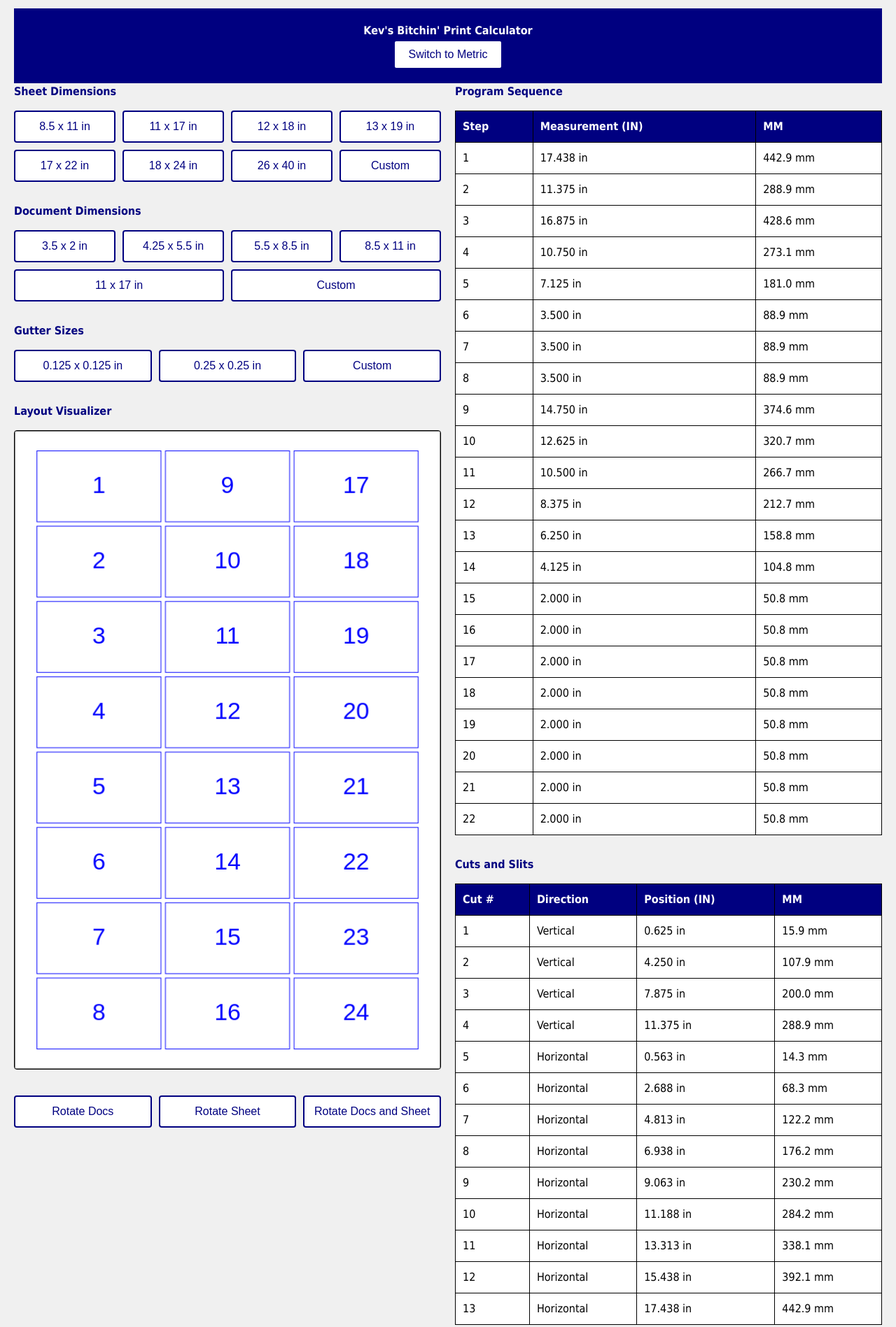
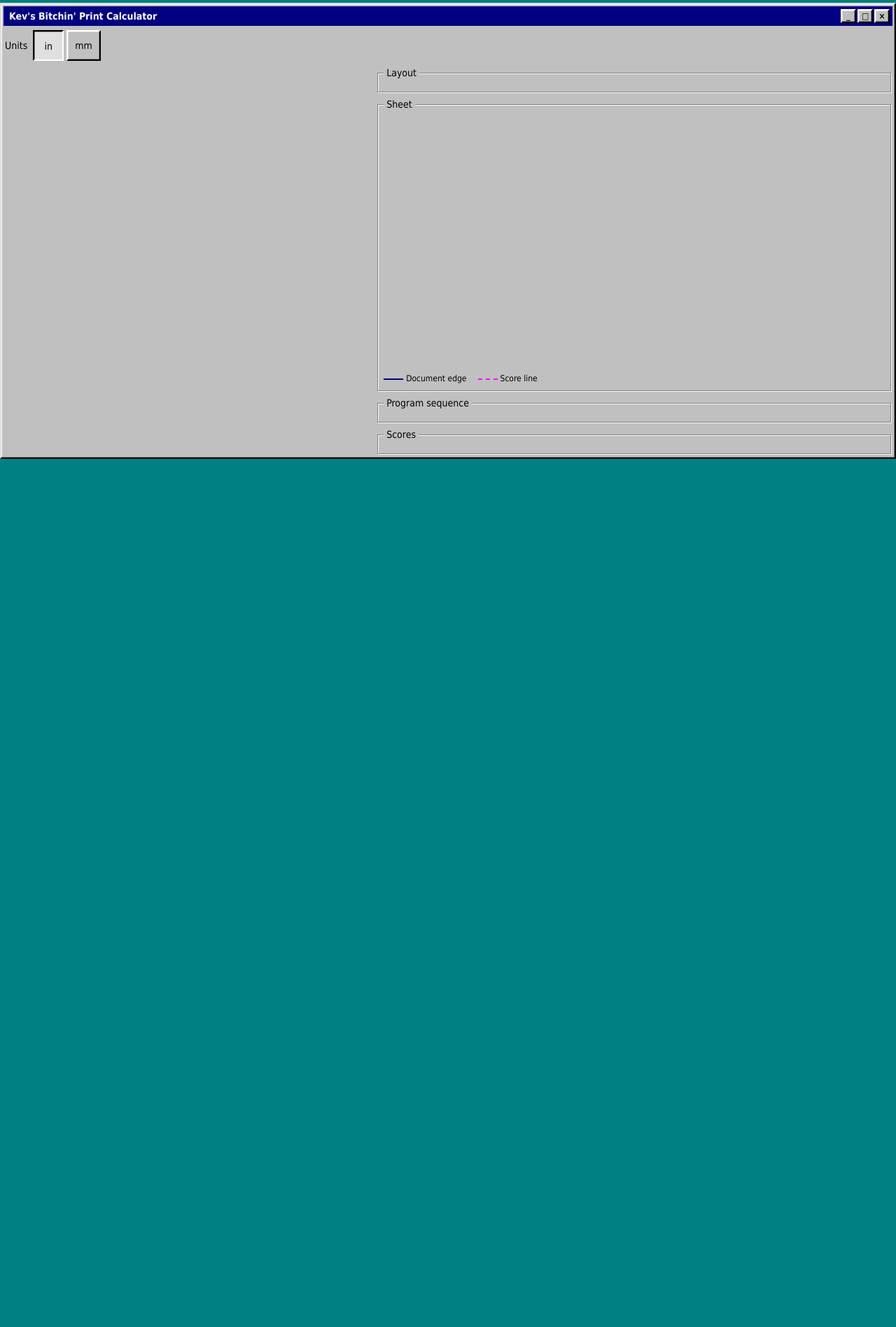
Before and after one commit to PapaJoeu/KevsBitchinPrintCalculator, a website: page index.html in a window 1280 px wide. Shown: the part 8-1905 px from the top of the page at 70% size. After the commit the page ends 800 px from the top, so only its background shows below. Drawn offline with Linux system fonts and the light colour scheme.

Commit message:
Rebuild the page shell in Windows 98 style for phones
Theme primitives (palette, two-tone bevels, group boxes, dotted focus) in
win98.css; single-column layout with one desktop breakpoint in app.css.
Adds a dependency-free dev server.

Co-Authored-By: Claude Fable 5.1 <noreply@anthropic.com>

```diff
--- /dev/null
+++ b/css/app.css
@@ -0,0 +1,125 @@
+/* app.css — page layout for the calculator. Phone first; one breakpoint to two columns. */
+
+.window { margin: 4px; }
+
+.toolbar {
+  display: flex;
+  align-items: center;
+  gap: 8px;
+  padding: 6px 2px;
+}
+
+main {
+  display: grid;
+  gap: 8px;
+  padding: 2px;
+}
+
+.column {
+  display: grid;
+  gap: 8px;
+  align-content: start;
+  min-width: 0;
+}
+
+/* Chips */
+.chips { display: flex; flex-wrap: wrap; gap: 4px; }
+.chips button { flex: 1 0 auto; padding-left: 10px; padding-right: 10px; white-space: nowrap; }
+
+/* Custom size fields */
+.custom {
+  display: grid;
+  grid-template-columns: 1fr auto 1fr;
+  gap: 6px;
+  align-items: end;
+  margin-top: 8px;
+}
+.custom label { display: grid; gap: 2px; font-size: 12px; }
+.custom .times { padding-bottom: 12px; }
+
+.hint { margin: 6px 0 0; font-size: 12px; color: var(--navy); }
+
+.row { display: flex; align-items: center; gap: 8px; margin-top: 8px; }
+.row > label { flex: 1; display: grid; gap: 2px; font-size: 12px; }
+
+/* Summary */
+.summary { display: grid; gap: 6px; }
+.summary .nup { font-size: 28px; font-weight: bold; line-height: 1.1; }
+.summary .detail { font-size: 13px; margin: 0; }
+.summary .warning { background: var(--highlight); }
+.summary .warning p { margin: 0 0 4px; }
+.summary .hint-box { display: grid; gap: 6px; background: var(--highlight); }
+.summary .hint-box p { margin: 0; }
+.summary .actions { display: flex; gap: 6px; }
+
+/* Visualizer: capped so it never pushes the sequence off screen */
+.visualizer canvas {
+  display: block;
+  width: 100%;
+  height: min(40vh, 360px);
+}
+.legend { display: flex; gap: 16px; margin-top: 6px; font-size: 12px; }
+.legend .swatch {
+  display: inline-block;
+  width: 28px;
+  margin-right: 4px;
+  vertical-align: middle;
+  border-top: 2px solid var(--navy);
+}
+.legend .swatch.score { border-top: 2px dashed #ff00ff; }
+
+/* Sequence */
+.seq-header { margin: 0 0 6px; font-size: 13px; }
+ol.steps { list-style: none; margin: 0; padding: 0; display: grid; gap: 2px; }
+li.step {
+  display: grid;
+  grid-template-columns: 2.6rem 1fr auto;
+  grid-template-areas: "n pos axis" "n note axis";
+  align-items: center;
+  column-gap: 8px;
+  min-height: 52px;
+  padding: 4px 6px;
+  background: var(--highlight);
+  border: 1px solid var(--shadow);
+}
+li.step .step-n { grid-area: n; text-align: center; color: var(--shadow); }
+li.step .step-pos {
+  grid-area: pos;
+  font-size: 26px;
+  font-weight: bold;
+  line-height: 1.1;
+  font-variant-numeric: tabular-nums;
+}
+li.step .step-note { grid-area: note; font-size: 12px; color: var(--shadow); }
+li.step .step-axis {
+  grid-area: axis;
+  font-size: 12px;
+  font-weight: bold;
+  padding: 2px 6px;
+  border: 1px solid var(--shadow);
+}
+li.turn {
+  padding: 10px;
+  background: var(--navy);
+  color: var(--highlight);
+  font-weight: bold;
+  text-align: center;
+  letter-spacing: 0.12em;
+}
+
+/* Scores */
+table.scores {
+  width: 100%;
+  border-collapse: collapse;
+  background: var(--highlight);
+  font-variant-numeric: tabular-nums;
+}
+table.scores th, table.scores td { padding: 6px; border: 1px solid var(--shadow); text-align: left; }
+table.scores th { background: var(--face); font-weight: normal; }
+
+/* Two columns on a bench screen; phones stay single column */
+@media (min-width: 900px) {
+  .window { max-width: 1400px; margin: 12px auto; }
+  main { grid-template-columns: minmax(320px, 1fr) minmax(0, 1.4fr); }
+  .visualizer canvas { height: 360px; }
+}
--- a/css/style.css
+++ /dev/null
@@ -1,235 +0,0 @@
-/* style.css */
-
-/* CSS Reset */
-* {
-    margin: 0;
-    padding: 0;
-    box-sizing: border-box;
-}
-
-/* Root Variables for Theming */
-:root {
-    --primary-color: #000080;
-    --secondary-color: #c0c0c0;
-    --text-color: #000;
-    --background-color: #f0f0f0;
-    --font-family: 'Tahoma', 'Verdana', sans-serif;
-    --border-color: #000;
-    --border-radius: 4px;
-    --transition-duration: 0.3s;
-}
-
-/* General Styles */
-body {
-    font-family: var(--font-family);
-    background-color: var(--background-color);
-    color: var(--text-color);
-    font-size: 1rem;
-    line-height: 1.5;
-}
-
-/* Container */
-.container {
-    max-width: 2000px;
-    margin: auto;
-    padding: 20px;
-}
-
-/* Header Styles */
-header {
-    text-align: center;
-    background-color: var(--primary-color);
-    padding: 20px;
-    color: #fff;
-}
-
-header h1 {
-    font-size: 1rem;
-    margin-bottom: 1px;
-}
-
-#unitToggleButton {
-    padding: 10px 20px;
-    font-size: 1rem;
-    background-color: #fff;
-    color: var(--primary-color);
-    border: 2px solid var(--primary-color);
-    border-radius: var(--border-radius);
-    cursor: pointer;
-    transition: background-color var(--transition-duration), color var(--transition-duration);
-}
-
-#unitToggleButton:hover {
-    background-color: var(--primary-color);
-    color: #fff;
-}
-
-/* Main Content */
-main {
-    display: flex;
-    flex-wrap: wrap;
-    gap: 20px;
-}
-
-/* Columns */
-.left-column,
-.right-column {
-    flex: 1 1 600px;
-}
-
-@media (max-width: 700x) {
-    .left-column,
-    .right-column {
-        flex: 1 1 100%;
-    }
-}
-
-/* Sections */
-section {
-    margin-bottom: 30px;
-}
-
-section h2 {
-    font-size: 1rem;
-    color: var(--primary-color);
-    margin-bottom: 15px;
-}
-
-/* Button Grids */
-.button-grid {
-    display: flex;
-    flex-wrap: wrap;
-    gap: 10px;
-}
-
-.button-grid button {
-    flex: 1 1 calc(33.333% - 75px);
-    padding: 12px;
-    font-size: 1rem;
-    background-color: #fff;
-    color: var(--primary-color);
-    border: 2px solid var(--primary-color);
-    border-radius: var(--border-radius);
-    cursor: pointer;
-    transition: background-color var(--transition-duration), color var(--transition-duration);
-}
-
-.button-grid button:hover,
-.button-grid button.active {
-    background-color: var(--primary-color);
-    color: #fff;
-}
-
-/* Input Groups */
-.input-group {
-    display: flex;
-    flex-wrap: wrap;
-    gap: 10px;
-    align-items: center;
-    margin-bottom: 15px;
-}
-
-.input-group label {
-    flex: 1 1 150px;
-    font-size: 1rem;
-}
-
-.input-group input[type="number"] {
-    flex: 1 1 100px;
-    padding: 8px;
-    font-size: 1rem;
-    border: 1px solid var(--border-color);
-    border-radius: var(--border-radius);
-}
-
-.input-group span {
-    font-size: 1rem;
-}
-
-/* Control Buttons */
-.control-buttons button,
-.score-buttons button {
-    flex: 1 1 calc(33.333% - 10px);
-    padding: 12px;
-    font-size: 1rem;
-    background-color: #fff;
-    color: var(--primary-color);
-    border: 2px solid var(--primary-color);
-    border-radius: var(--border-radius);
-    cursor: pointer;
-    transition: background-color var(--transition-duration), color var(--transition-duration);
-}
-
-.control-buttons button:hover,
-.score-buttons button:hover,
-.control-buttons button.active,
-.score-buttons button.active {
-    background-color: var(--primary-color);
-    color: #fff;
-}
-
-/* Responsive Adjustments */
-@media (max-width: 900px) {
-    .button-grid button,
-    .control-buttons button,
-    .score-buttons button {
-        flex: 1 2 calc(50% - 10px);
-    }
-}
-
-/* Tables */
-table {
-    width: 100%;
-    border-collapse: collapse;
-    margin-top: 15px;
-}
-
-th,
-td {
-    border: 1px solid var(--border-color);
-    padding: 10px;
-    text-align: left;
-    font-size: 1rem;
-}
-
-th {
-    background-color: var(--primary-color);
-    color: #fff;
-}
-
-td {
-    background-color: #fff;
-}
-
-/* Canvas */
-.visualizer-section {
-    width: 100%;
-}
-
-#layoutCanvas {
-    width: 100%;
-    height: auto;
-    border: 1px solid var(--border-color);
-    border-radius: var(--border-radius);
-    background-color: #fff;
-}
-
-/* Footer */
-footer {
-    text-align: center;
-    padding: 20px;
-    font-size: 0.875rem;
-    color: var(--text-color);
-}
-
-/* Accessibility Focus */
-button:focus,
-input:focus {
-    outline: 2px dashed var(--primary-color);
-    outline-offset: 2px;
-}
-
-/* Hidden Elements */
-.hidden {
-    display: none;
-}
--- /dev/null
+++ b/css/win98.css
@@ -0,0 +1,160 @@
+/* win98.css — the Windows 98 look, rebuilt for touch. Square corners, two-tone
+   bevels, no transitions. Geometry is modern (44px targets); only the styling is 98. */
+
+:root {
+  --face: #c0c0c0;
+  --highlight: #ffffff;
+  --light: #dfdfdf;
+  --shadow: #808080;
+  --dark: #000000;
+  --navy: #000080;
+  --desktop: #008080;
+  --text: #000000;
+  --disabled: #808080;
+  --font: "MS Sans Serif", Tahoma, "Segoe UI", system-ui, sans-serif;
+  --tap: 44px;
+}
+
+* { box-sizing: border-box; }
+
+html { background: var(--desktop); }
+
+body {
+  margin: 0;
+  font-family: var(--font);
+  font-size: 14px;
+  line-height: 1.3;
+  color: var(--text);
+  background: var(--desktop);
+  -webkit-text-size-adjust: 100%;
+}
+
+/* Window ------------------------------------------------------------------ */
+
+.window {
+  background: var(--face);
+  border: 2px solid;
+  border-color: var(--light) var(--dark) var(--dark) var(--light);
+  box-shadow: inset -1px -1px var(--shadow), inset 1px 1px var(--highlight);
+  padding: 3px;
+}
+
+.title-bar {
+  display: flex;
+  align-items: center;
+  gap: 6px;
+  min-height: 28px;
+  padding: 3px 4px 3px 8px;
+  background: var(--navy);
+  color: var(--highlight);
+  font-weight: bold;
+  user-select: none;
+}
+
+.title-bar h1 {
+  flex: 1;
+  margin: 0;
+  font-size: 14px;
+  white-space: nowrap;
+  overflow: hidden;
+  text-overflow: ellipsis;
+}
+
+.title-bar .controls { display: flex; gap: 2px; }
+
+.title-bar .controls button {
+  width: 22px;
+  height: 20px;
+  min-width: 0;
+  min-height: 0;
+  padding: 0;
+  font-size: 12px;
+  font-weight: bold;
+  line-height: 1;
+}
+
+/* Buttons ----------------------------------------------------------------- */
+
+button {
+  font: inherit;
+  color: var(--text);
+  min-height: var(--tap);
+  min-width: var(--tap);
+  padding: 6px 12px;
+  background: var(--face);
+  border: 2px solid;
+  border-color: var(--highlight) var(--dark) var(--dark) var(--highlight);
+  box-shadow: inset -1px -1px var(--shadow), inset 1px 1px var(--light);
+  border-radius: 0;
+  cursor: pointer;
+  touch-action: manipulation;
+  -webkit-tap-highlight-color: transparent;
+}
+
+/* Pressed: the inverted bevel with the one-pixel content shift. */
+button:active,
+button[aria-pressed="true"] {
+  border-color: var(--dark) var(--highlight) var(--highlight) var(--dark);
+  box-shadow: inset 1px 1px var(--shadow), inset -1px -1px var(--light);
+  padding: 7px 11px 5px 13px;
+}
+
+/* Selected: the dithered "checked" face. */
+button[aria-pressed="true"] {
+  background-image: repeating-conic-gradient(var(--highlight) 0 25%, var(--face) 0 50%);
+  background-size: 2px 2px;
+}
+
+button:disabled {
+  color: var(--disabled);
+  text-shadow: 1px 1px var(--highlight);
+  cursor: default;
+}
+
+/* Inputs ------------------------------------------------------------------ */
+
+input[type="text"] {
+  font: inherit;
+  font-size: 16px; /* stops iOS zooming the page on focus */
+  color: var(--text);
+  min-height: var(--tap);
+  width: 100%;
+  padding: 4px 8px;
+  background: var(--highlight);
+  border: 2px solid;
+  border-color: var(--shadow) var(--highlight) var(--highlight) var(--shadow);
+  box-shadow: inset 1px 1px var(--dark), inset -1px -1px var(--light);
+  border-radius: 0;
+  -webkit-appearance: none;
+  appearance: none;
+}
+
+/* Focus: the dotted marquee, not a glow. */
+button:focus-visible,
+input:focus-visible {
+  outline: 1px dotted var(--dark);
+  outline-offset: -4px;
+}
+
+/* Group box --------------------------------------------------------------- */
+
+fieldset.group {
+  margin: 0;
+  padding: 10px 8px 8px;
+  min-width: 0;
+  border: 1px solid var(--shadow);
+  box-shadow: inset 1px 1px var(--highlight), 1px 1px var(--highlight);
+}
+
+fieldset.group > legend {
+  padding: 0 4px;
+  background: var(--face);
+}
+
+/* Panels ------------------------------------------------------------------ */
+
+.panel {
+  padding: 6px 8px;
+  border: 1px solid;
+  border-color: var(--shadow) var(--highlight) var(--highlight) var(--shadow);
+}
--- a/index.html
+++ b/index.html
@@ -1,139 +1,68 @@
 <!DOCTYPE html>
-<html lang="en-US">
+<html lang="en">
 <head>
   <meta charset="UTF-8">
+  <meta name="viewport" content="width=device-width, initial-scale=1, viewport-fit=cover">
   <title>Kev's Bitchin' Print Calculator</title>
-    <meta name="viewport" content="width=device-width, initial-scale=1.0">
-    <meta description="Kev's Bitchin' Print Calculator - A tool for print production calculations in Windows 98 style.">
-    <link rel="icon" href="assets/favicon.ico" type="image/x-icon">
-    <!-- External CSS -->
-    <link rel="stylesheet" href="css/style.css">
+  <meta name="description" content="Print production calculator: imposition, guillotine program sequence, and score positions. Windows 98 style, built for phones.">
+  <meta name="theme-color" content="#000080">
+  <link rel="icon" href="assets/favicon.ico">
+  <link rel="stylesheet" href="css/win98.css">
+  <link rel="stylesheet" href="css/app.css">
 </head>
 <body>
-    <!-- Main Container -->
-    <div class="container">
-        <!-- Header Section -->
-        <header>
+  <div class="window">
+    <header class="title-bar">
       <h1>Kev's Bitchin' Print Calculator</h1>
-            <!-- Unit Toggle Button -->
-            <button type="button" id="unitToggleButton">Switch to Metric</button>
+      <div class="controls" aria-hidden="true">
+        <button type="button" tabindex="-1">_</button>
+        <button type="button" tabindex="-1">□</button>
+        <button type="button" tabindex="-1">×</button>
+      </div>
     </header>
 
-        <!-- Main Content -->
-        <main>
-            <!-- Left Column -->
-            <div class="left-column">
-                <!-- Sheet Dimensions Section -->
-                <section class="dimensions-section">
-                    <h2>Sheet Dimensions</h2>
-                    <!-- Sheet Size Buttons -->
-                    <div class="button-grid" id="sheetButtonsContainer"></div>
-                    <!-- Custom Sheet Size Inputs -->
-                    <div class="input-group hidden" id="sheetDimensionsInputs">
-                        <label for="sheetWidth">Width:</label>
-                        <input type="number" id="sheetWidth" name="sheetWidth" step="0.25" value="12.0">
-                        <span>x</span>
-                        <label for="sheetLength">Length:</label>
-                        <input type="number" id="sheetLength" name="sheetLength" step="0.25" value="18.0">
+    <div class="toolbar">
+      <span>Units</span>
+      <div class="chips" id="unitChips" role="group" aria-label="Units">
+        <button type="button" data-unit="in" aria-pressed="true">in</button>
+        <button type="button" data-unit="mm" aria-pressed="false">mm</button>
       </div>
-                </section>
-
-                <!-- Document Dimensions Section -->
-                <section class="dimensions-section">
-                    <h2>Document Dimensions</h2>
-                    <!-- Document Size Buttons -->
-                    <div class="button-grid" id="docButtonsContainer"></div>
-                    <!-- Custom Document Size Inputs -->
-                    <div class="input-group hidden" id="docDimensionsInputs">
-                        <label for="docWidth">Width:</label>
-                        <input type="number" id="docWidth" name="docWidth" step="0.25" value="3.5">
-                        <span>x</span>
-                        <label for="docLength">Length:</label>
-                        <input type="number" id="docLength" name="docLength" step="0.25" value="2.0">
-                    </div>
-                </section>
-
-                <!-- Gutter Sizes Section -->
-                <section class="dimensions-section">
-                    <h2>Gutter Sizes</h2>
-                    <!-- Gutter Size Buttons -->
-                    <div class="button-grid" id="gutterButtonsContainer"></div>
-                    <!-- Custom Gutter Size Inputs -->
-                    <div class="input-group hidden" id="gutterDimensionsInputs">
-                        <label for="gutterWidth">Gutter Width:</label>
-                        <input type="number" id="gutterWidth" name="gutterWidth" step="0.125" value="0.125">
-                        <span>x</span>
-                        <label for="gutterLength">Gutter Length:</label>
-                        <input type="number" id="gutterLength" name="gutterLength" step="0.125" value="0.125">
-                    </div>
-                </section>
-
-                <!-- Visualizer Section -->
-                <section class="visualizer-section">
-                    <h2>Layout Visualizer</h2>
-                    <!-- Canvas Element -->
-                    <canvas id="layoutCanvas"></canvas>
-                </section>
-
-                <!-- Rotate Buttons -->
-                <section class="control-section">
-                    <div class="button-grid control-buttons">
-                        <button type="button" id="rotateDocsButton">Rotate Docs</button>
-                        <button type="button" id="rotateSheetButton">Rotate Sheet</button>
-                        <button type="button" id="rotateDocsAndSheetButton">Rotate Docs and Sheet</button>
-                    </div>
-                </section>
     </div>
 
-            <!-- Right Column (Visualizer) -->
-            <div class="right-column">
+    <main>
+      <div class="column">
+        <div id="sheetInputs"></div>
+        <div id="docInputs"></div>
+        <div id="gutterInputs"></div>
+        <div id="foldControls"></div>
+      </div>
 
-                <!-- Program Sequence Section -->
-                <section id="programSequenceSection">
-                    <h2>Program Sequence</h2>
-                    <div id="programSequence"></div>
-                </section>
+      <div class="column">
+        <fieldset class="group">
+          <legend>Layout</legend>
+          <div id="summary" class="summary"></div>
+        </fieldset>
 
-                <!-- Cuts Section -->
-                <section id="cutsSection">
-                    <h2>Cuts and Slits</h2>
-                    <div id="cutsList"></div>
-                </section>
+        <fieldset class="group visualizer">
+          <legend>Sheet</legend>
+          <canvas id="canvas" aria-label="Sheet layout preview"></canvas>
+          <div id="legend" class="legend" hidden>
+            <span><i class="swatch"></i>Document edge</span>
+            <span><i class="swatch score"></i>Score line</span>
+          </div>
+        </fieldset>
 
-                <!-- Misc Data Section -->
-                <section id="miscDataSection">
-                    <h2>Misc Data</h2>
-                    <!-- Layout Details Display -->
-                    <div id="layoutDetails"></div>
-                </section>
+        <fieldset class="group">
+          <legend>Program sequence</legend>
+          <div id="sequence"></div>
+        </fieldset>
 
-                <!-- Score Section -->
-                <section id="scoreSection">
-                    <h2>Scores</h2>
-                    <div class="button-grid score-buttons">
-                        <button type="button" id="addBifoldButton">Add Bifold Score</button>
-                        <button type="button" id="addCustomScoreButton">Add Custom Score</button>
-                        <button type="button" id="clearScoresButton">Clear Scores</button>
-                    </div>
-                    <!-- Custom Score Input (Initially Hidden) -->
-                    <div id="customScoreInput" class="input-group hidden">
-                        <label for="customScorePosition">Custom Score Offset (from edge):</label>
-                        <input type="number" id="customScorePosition" name="customScorePosition" step="0.01">
-                        <button type="button" id="submitCustomScoreButton">Submit</button>
-                    </div>
-                    <!-- Score Positions Display -->
-                    <div id="scorePositions"></div>
-                </section>
+        <fieldset class="group">
+          <legend>Scores</legend>
+          <div id="scores"></div>
+        </fieldset>
       </div>
     </main>
-
-        <!-- Footer Section -->
-        <footer>
-            <p>&copy; 2024 Kev's Bitchin' Print Calculator. All rights reserved.</p>
-        </footer>
   </div>
-
-    <!-- External JavaScript Modules -->
-    <script type="module" src="/js/app.js"></script>
 </body>
 </html>
--- a/package.json
+++ b/package.json
@@ -3,6 +3,7 @@
   "private": true,
   "type": "module",
   "scripts": {
-    "test": "node --test \"tests/**/*.test.js\""
+    "test": "node --test \"tests/**/*.test.js\"",
+    "start": "node tools/serve.mjs"
   }
 }
```
Also changed, not shown: tools/serve.mjs (added, +39 -0 lines). Lines whose indentation alone changed are shown as unchanged.
